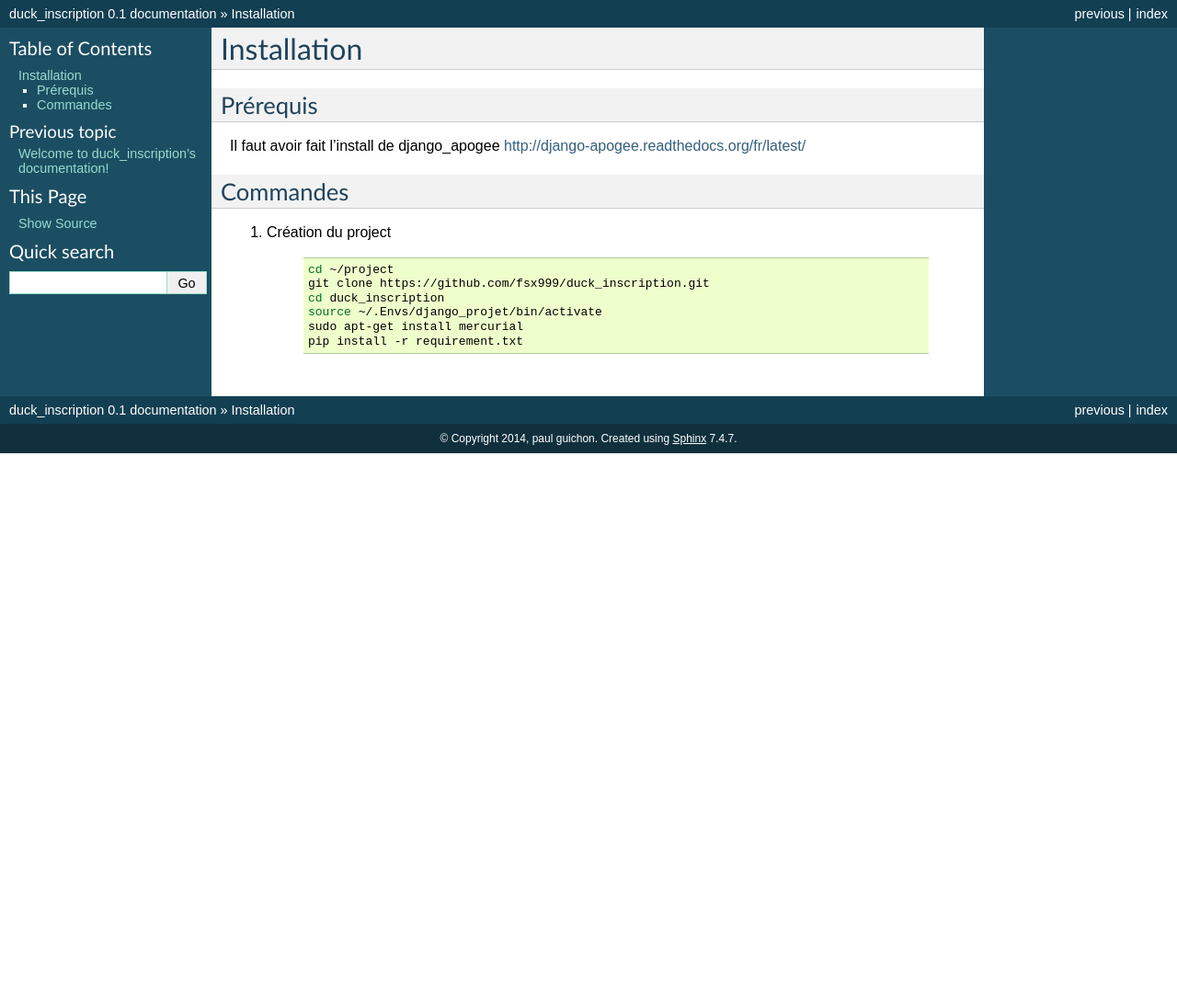
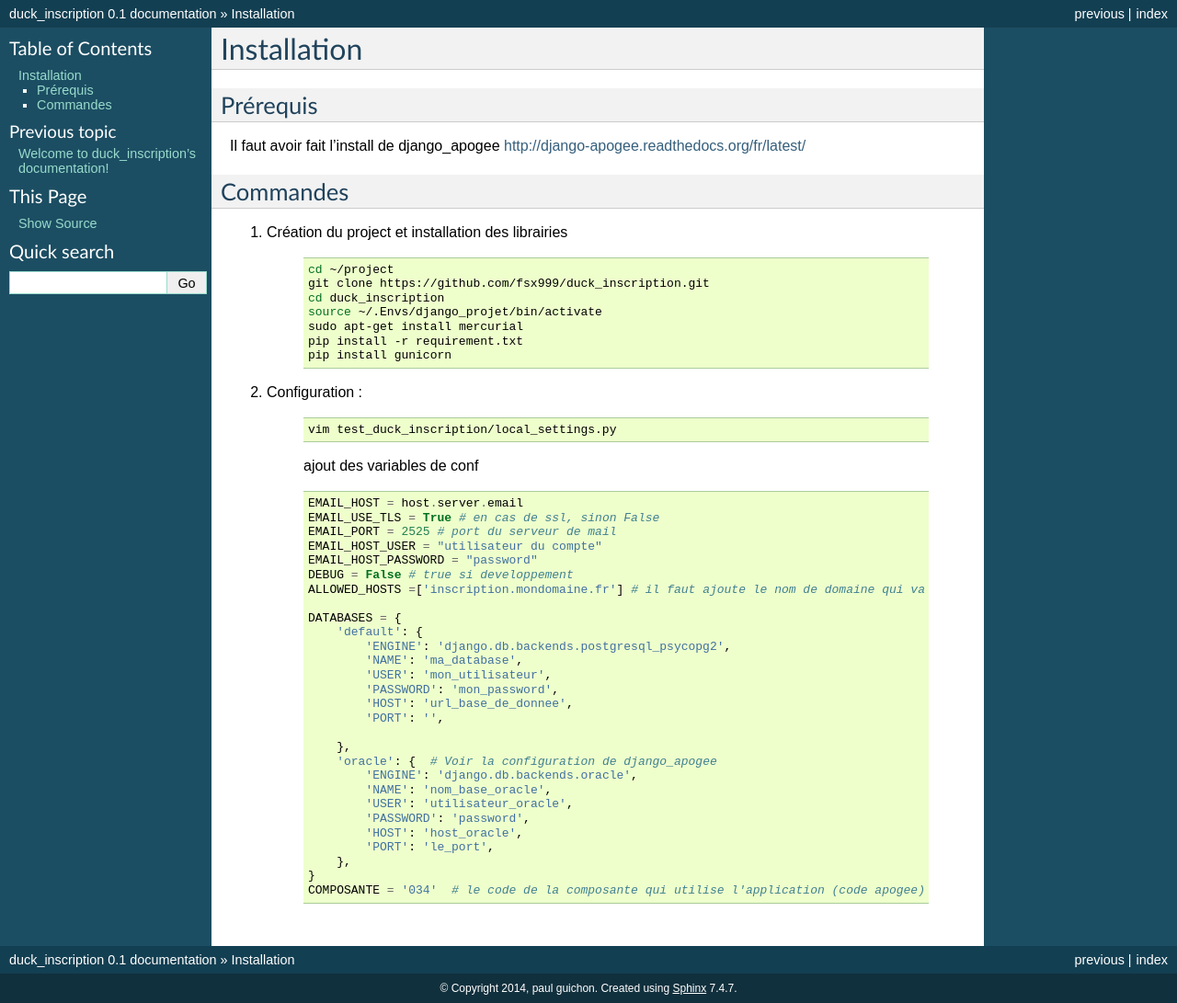
Before and after one commit to fsx999/duck_inscription, a Sphinx documentation site: the page built from doc/source/install.rst, in a window 1280 px wide. Shown: the whole page at 92% size. Built offline with Sphinx 7.4.7, drawn with Linux system fonts in a browser that asks for light colours; before the commit the page ends 900 px from its top, so only the background shows below that.

Commit message:
ajout doc

```diff
--- a/doc/source/install.rst
+++ b/doc/source/install.rst
@@ -11,7 +11,7 @@ Il faut avoir fait l'install de django_apogee http://django-apogee.readthedocs.o
 Commandes
 ---------
 
-#) Création du project
+#) Création du project et installation des librairies
 
     .. code-block:: bash
 
@@ -21,3 +21,45 @@ Commandes
         source ~/.Envs/django_projet/bin/activate
         sudo apt-get install mercurial
         pip install -r requirement.txt
+        pip install gunicorn
+
+
+#) Configuration :
+
+    .. code-block:: bash
+
+        vim test_duck_inscription/local_settings.py
+
+
+    ajout des variables de conf
+
+    .. code-block:: python
+
+        EMAIL_HOST = host.server.email
+        EMAIL_USE_TLS = True # en cas de ssl, sinon False
+        EMAIL_PORT = 2525 # port du serveur de mail
+        EMAIL_HOST_USER = "utilisateur du compte"
+        EMAIL_HOST_PASSWORD = "password"
+        DEBUG = False # true si developpement
+        ALLOWED_HOSTS =['inscription.mondomaine.fr'] # il faut ajoute le nom de domaine qui va être utiliser pour le site
+
+        DATABASES = {
+            'default': {
+                'ENGINE': 'django.db.backends.postgresql_psycopg2',
+                'NAME': 'ma_database',
+                'USER': 'mon_utilisateur',
+                'PASSWORD': 'mon_password',
+                'HOST': 'url_base_de_donnee',
+                'PORT': '',
+
+            },
+            'oracle': {  # Voir la configuration de django_apogee
+                'ENGINE': 'django.db.backends.oracle',
+                'NAME': 'nom_base_oracle',
+                'USER': 'utilisateur_oracle',
+                'PASSWORD': 'password',
+                'HOST': 'host_oracle',
+                'PORT': 'le_port',
+            },
+        }
+        COMPOSANTE = '034'  # le code de la composante qui utilise l'application (code apogee)
```
